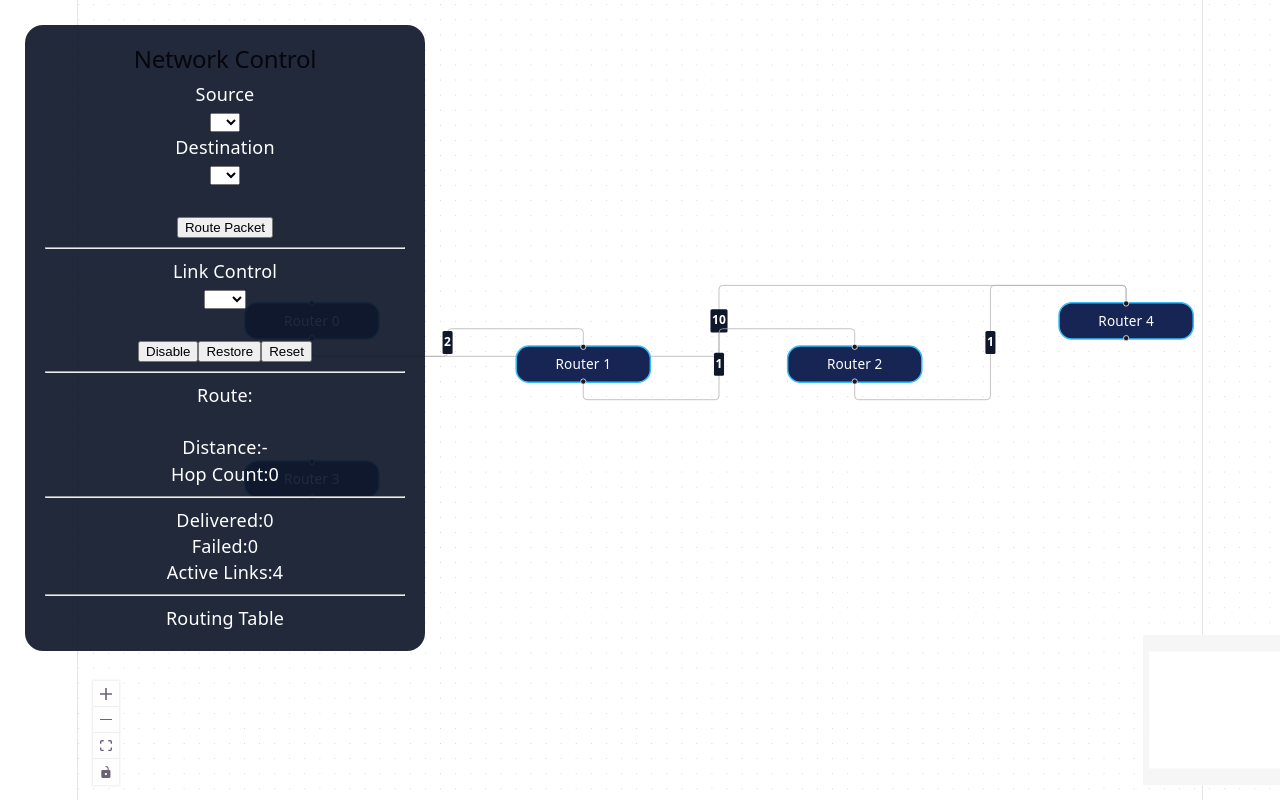
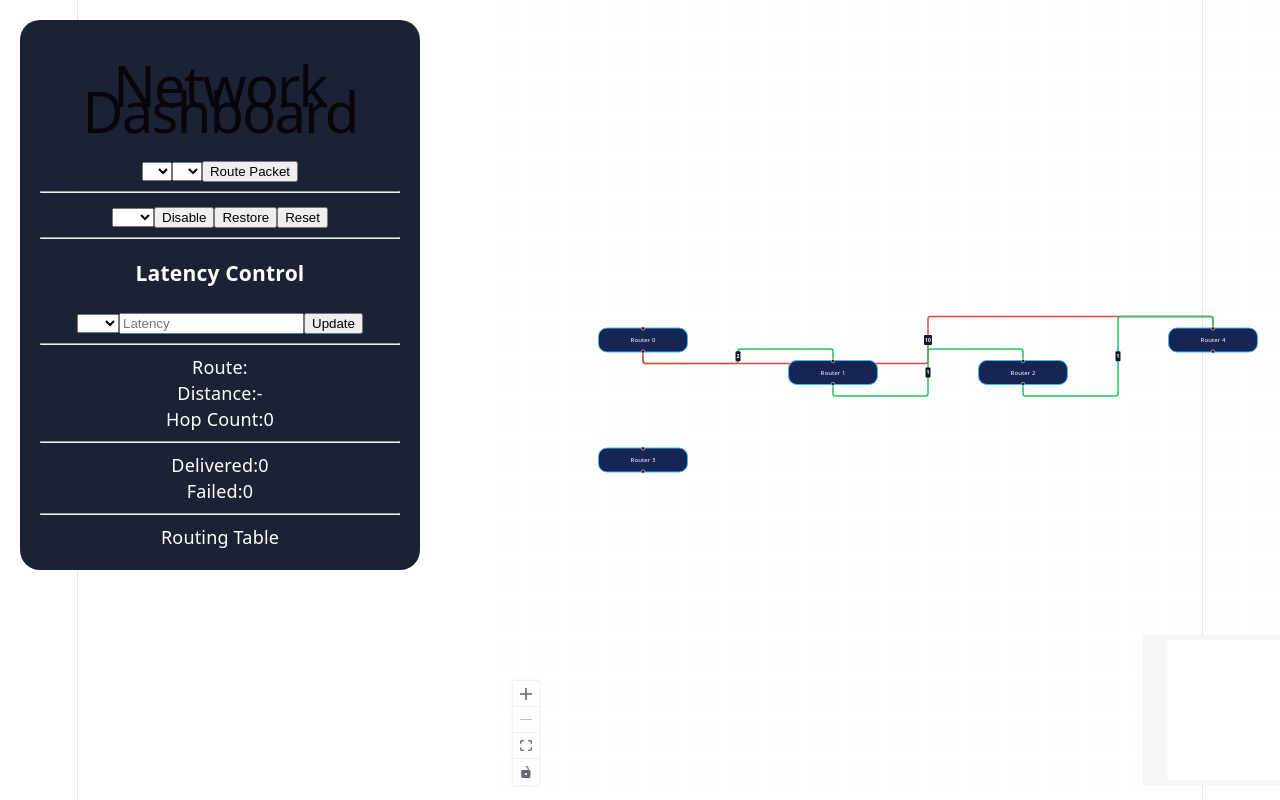
Before and after one commit to Shreyascr5/Network_routing_simulator, a React app in the folder frontend/: page / in a window 1280 px wide. Shown: the top 800 px of the page. Built offline with nearby package versions, Linux system fonts and the light colour scheme; the HTML template or start-up script is replaced by a standard one.

Commit message:
Enhanced network routing simulator with congestion control and routing analytics

```diff
--- a/frontend/src/NetworkGraph.jsx
+++ b/frontend/src/NetworkGraph.jsx
@@ -1,17 +1,16 @@
 import React, { useEffect, useState } from "react";
-
 import dagre from "dagre";
 
 import {
-  ReactFlow,
-  Controls,
-  MiniMap,
-  Background
+ReactFlow,
+Controls,
+MiniMap,
+Background
 } from "@xyflow/react";
 
 import "@xyflow/react/dist/style.css";
 
-export default function NetworkGraph() {
+export default function NetworkGraph(){
 
 const [nodes,setNodes]=useState([]);
 const [edges,setEdges]=useState([]);
@@ -27,26 +26,34 @@ const [distance,setDistance]=useState("-");
 
 const [failedEdge,setFailedEdge]=useState("");
 
+const [selectedLink,setSelectedLink]=useState("");
+const [newWeight,setNewWeight]=useState("");
+
 const [hopCount,setHopCount]=useState(0);
 
-const [
-deliveredPackets,
-setDeliveredPackets
-]=useState(0);
+const [delivered,setDelivered]=useState(0);
 
-const [
-failedPackets,
-setFailedPackets
-]=useState(0);
+const [failed,setFailed]=useState(0);
 
-const [
-routingTable,
-setRoutingTable
-]=useState([]);
+const [routingTable,setRoutingTable]=useState([]);
 
 useEffect(()=>{
 loadGraph();
 },[]);
+
+function edgeColor(w){
+
+w=Number(w);
+
+if(w>=8)
+return "#ef4444";
+
+if(w>=4)
+return "#eab308";
+
+return "#22c55e";
+
+}
 
 function layoutGraph(nodes,edges){
 
@@ -57,9 +64,9 @@ g.setGraph({
 
 rankdir:"LR",
 
-nodesep:120,
+nodesep:150,
 
-ranksep:180
+ranksep:200
 
 });
 
@@ -100,8 +107,11 @@ return{
 ...n,
 
 position:{
+
 x:p.x,
+
 y:p.y
+
 }
 
 };
@@ -122,7 +132,8 @@ setRawEdges(
 data.edges
 );
 
-let ns=
+const ns=
+
 data.nodes.map(
 n=>({
 
@@ -143,9 +154,7 @@ border:
 
 borderRadius:"18px",
 
-width:180,
-
-fontSize:"18px"
+width:180
 
 },
 
@@ -158,7 +167,8 @@ y:0
 
 );
 
-let es=
+const es=
+
 data.edges.map(
 (e,index)=>({
 
@@ -174,8 +184,6 @@ labelStyle:{
 
 fill:"white",
 
-fontSize:16,
-
 fontWeight:700
 
 },
@@ -184,19 +192,29 @@ labelBgStyle:{
 fill:"#0f172a"
 },
 
+style:{
+
+stroke:
+edgeColor(
+e.label
+),
+
+strokeWidth:3
+
+},
+
 type:"smoothstep"
 
 })
 
 );
 
-ns=
+setNodes(
 layoutGraph(
 ns,
 es
+)
 );
-
-setNodes(ns);
 
 setEdges(es);
 
@@ -219,74 +237,6 @@ r,
 );
 
 }
-
-}
-
-function updateVisualEdges(data){
-
-const updated=
-
-edges.map(e=>{
-
-const match=
-
-data.find(
-x=>
-
-(
-
-x.source===e.source &&
-x.target===e.target
-
-)
-
-||
-
-(
-
-x.source===e.target &&
-x.target===e.source
-
-)
-
-);
-
-if(
-match?.disabled
-)
-
-return{
-
-...e,
-
-animated:false,
-
-style:{
-
-stroke:"#6b7280",
-
-strokeDasharray:
-"8 8",
-
-strokeWidth:4
-
-}
-
-};
-
-return{
-
-...e,
-
-style:{}
-
-};
-
-});
-
-setEdges(
-updated
-);
 
 }
 
@@ -419,15 +369,13 @@ dist[destination]
 ===Infinity
 ){
 
+setFailed(
+x=>x+1
+);
+
 setRoute([
 "No Route Found"
 ]);
-
-setDistance("-");
-
-setFailedPackets(
-x=>x+1
-);
 
 return;
 
@@ -461,7 +409,7 @@ setHopCount(
 path.length-1
 );
 
-setDeliveredPackets(
+setDelivered(
 x=>x+1
 );
 
@@ -482,7 +430,7 @@ router:node
 
 animatePacket(path);
 
-const updated=
+setEdges(
 
 edges.map(e=>{
 
@@ -532,24 +480,20 @@ active
 
 {
 
-stroke:
-"#22c55e",
+stroke:"#22c55e",
 
-strokeWidth:
-5
+strokeWidth:5
 
 }
 
 :
 
-e.style || {}
+e.style
 
 };
 
-});
+})
 
-setEdges(
-updated
 );
 
 }
@@ -564,7 +508,7 @@ failedEdge.split(
 "-"
 );
 
-const updated=
+setRawEdges(
 
 rawEdges.map(
 e=>{
@@ -591,20 +535,12 @@ disabled:true
 
 return e;
 
-}
+})
 
 );
 
-setRawEdges(
-updated
-);
-
-updateVisualEdges(
-updated
-);
-
 setTimeout(
-()=>routePacket(),
+routePacket,
 100
 );
 
@@ -620,7 +556,7 @@ failedEdge.split(
 "-"
 );
 
-const updated=
+setRawEdges(
 
 rawEdges.map(
 e=>{
@@ -647,28 +583,15 @@ disabled:false
 
 return e;
 
-}
+})
 
-);
-
-setRawEdges(
-updated
-);
-
-updateVisualEdges(
-updated
-);
-
-setTimeout(
-()=>routePacket(),
-100
 );
 
 }
 
 function resetNetwork(){
 
-const updated=
+setRawEdges(
 
 rawEdges.map(
 e=>({
@@ -679,14 +602,9 @@ disabled:false
 
 })
 
+)
+
 );
-
-setRawEdges(
-updated
-);
-
-updateVisualEdges(
-updated);
 
 setRoute([]);
 
@@ -694,15 +612,109 @@ setDistance("-");
 
 setHopCount(0);
 
-setPacketNode(
-null
+}
+
+function updateLatency(){
+
+if(
+!selectedLink ||
+!newWeight
+)
+return;
+
+let [a,b]=
+selectedLink.split(
+"-"
 );
 
-setRoutingTable([]);
+const updated=
+
+rawEdges.map(
+e=>{
+
+if(
+
+(e.source===a &&
+e.target===b)
+
+||
+
+(e.source===b &&
+e.target===a)
+
+)
+
+return{
+
+...e,
+
+label:
+Number(
+newWeight
+)
+
+};
+
+return e;
+
+}
+
+);
+
+setRawEdges(
+updated
+);
+
+setEdges(
+
+edges.map(e=>{
+
+if(
+
+(e.source===a &&
+e.target===b)
+
+||
+
+(e.source===b &&
+e.target===a)
+
+)
+
+return{
+
+...e,
+
+label:newWeight,
+
+style:{
+
+stroke:
+edgeColor(
+newWeight
+),
+
+strokeWidth:4
+
+}
+
+};
+
+return e;
+
+})
+
+);
+
+setTimeout(
+routePacket,
+100
+);
 
 }
 
 const displayNodes=
+
 nodes.map(n=>({
 
 ...n,
@@ -739,31 +751,29 @@ style={{
 
 position:"absolute",
 
-top:25,
+left:20,
 
-left:25,
+top:20,
+
+width:360,
 
 zIndex:100,
 
-width:360,
-
 background:
-"rgba(15,23,42,.92)",
+"rgba(15,23,42,.95)",
 
 padding:20,
 
-borderRadius:18,
+borderRadius:20,
 
 color:"white"
 
 }}
 >
 
-<h2>
-Network Control
-</h2>
-
-<p>Source</p>
+<h1>
+Network Dashboard
+</h1>
 
 <select
 value={source}
@@ -772,28 +782,17 @@ setSource(
 e.target.value
 )}
 >
-
 <option/>
-
 {
 nodes.map(n=>
 
-<option
-key={n.id}
->
-
+<option key={n.id}>
 {n.id}
-
 </option>
 
 )
 }
-
 </select>
-
-<p>
-Destination
-</p>
 
 <select
 value={destination}
@@ -802,42 +801,23 @@ setDestination(
 e.target.value
 )}
 >
-
 <option/>
-
 {
 nodes.map(n=>
 
-<option
-key={n.id}
->
-
+<option key={n.id}>
 {n.id}
-
 </option>
 
 )
 }
-
 </select>
 
-<br/><br/>
-
-<button
-onClick={
-routePacket
-}
->
-
+<button onClick={routePacket}>
 Route Packet
-
 </button>
 
 <hr/>
-
-<p>
-Link Control
-</p>
 
 <select
 value={failedEdge}
@@ -866,8 +846,6 @@ e=>
 
 </select>
 
-<br/><br/>
-
 <button onClick={disableLink}>
 Disable
 </button>
@@ -882,14 +860,56 @@ Reset
 
 <hr/>
 
-Route:
+<h3>
+Latency Control
+</h3>
+
+<select
+value={selectedLink}
+onChange={e=>
+setSelectedLink(
+e.target.value
+)}
+>
+
+<option/>
+
 {
-route.join(
-" → "
+rawEdges.map(
+e=>
+
+<option>
+
+{e.source}
+-
+{e.target}
+
+</option>
+
 )
 }
 
-<br/><br/>
+</select>
+
+<input
+value={newWeight}
+onChange={e=>
+setNewWeight(
+e.target.value
+)}
+placeholder="Latency"
+/>
+
+<button onClick={updateLatency}>
+Update
+</button>
+
+<hr/>
+
+Route:
+{route.join(" → ")}
+
+<br/>
 
 Distance:
 {distance}
@@ -902,60 +922,45 @@ Hop Count:
 <hr/>
 
 Delivered:
-{deliveredPackets}
+{delivered}
 
 <br/>
 
 Failed:
-{failedPackets}
-
-<br/>
-
-Active Links:
-
-{
-rawEdges.filter(
-e=>
-!e.disabled
-).length
-}
+{failed}
 
 <hr/>
 
 Routing Table
 
 {
-
 routingTable.map(
 r=>
 
-<div>
+<div key={r.hop}>
 
-Hop {
-r.hop
-}
+Hop {r.hop}
+→ Router {r.router}
 
-→ Router {
-r.router
+</div>
+
+)
 }
 
 </div>
 
-)
-
-}
-
-</div>
+<div
+style={{
+marginLeft:"420px",
+height:"100vh"
+}}
+>
 
 <ReactFlow
 
-nodes={
-displayNodes
-}
+nodes={displayNodes}
 
-edges={
-edges
-}
+edges={edges}
 
 fitView
 
@@ -975,6 +980,8 @@ padding:.35
 
 </div>
 
+</div>
+
 );
 
 }
```
